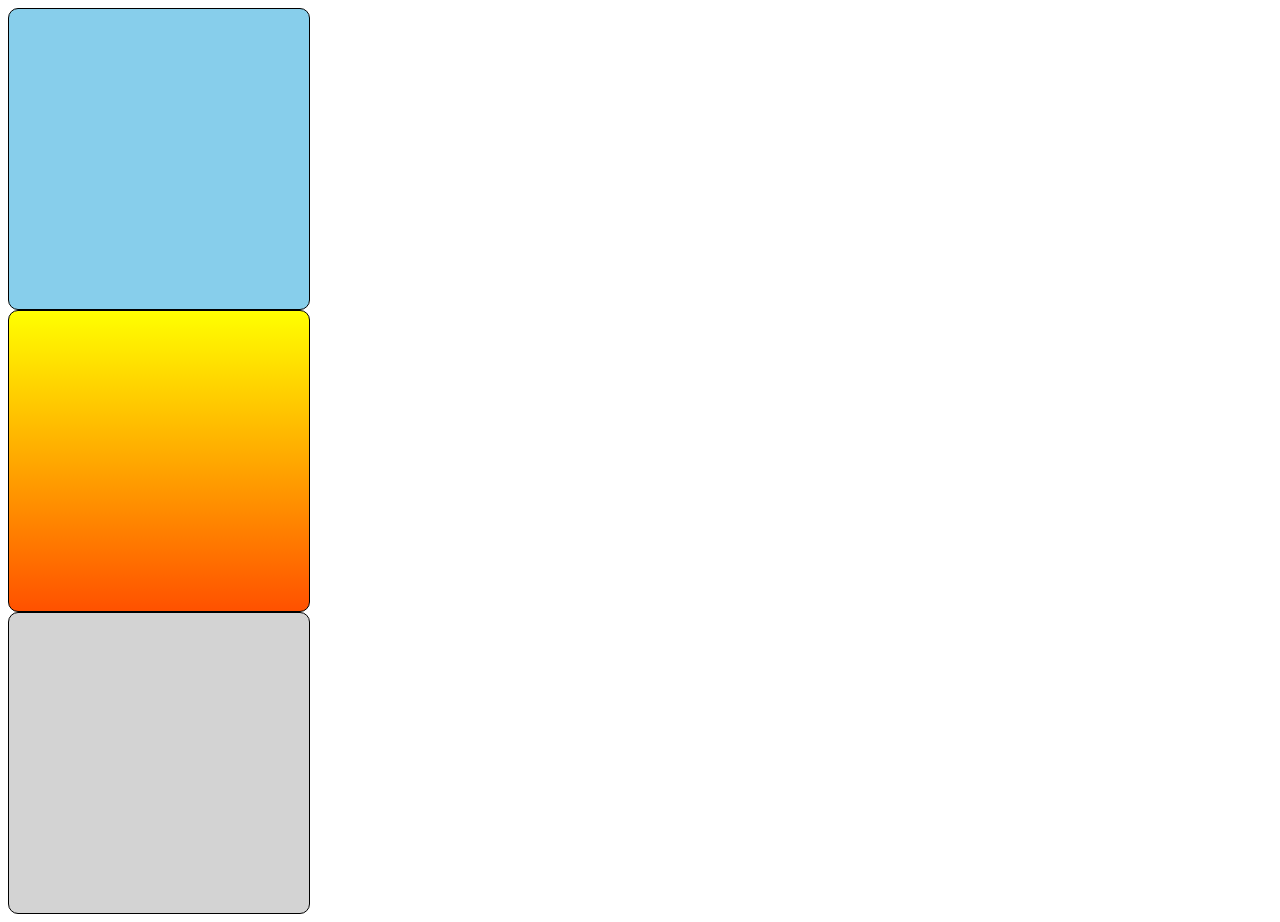
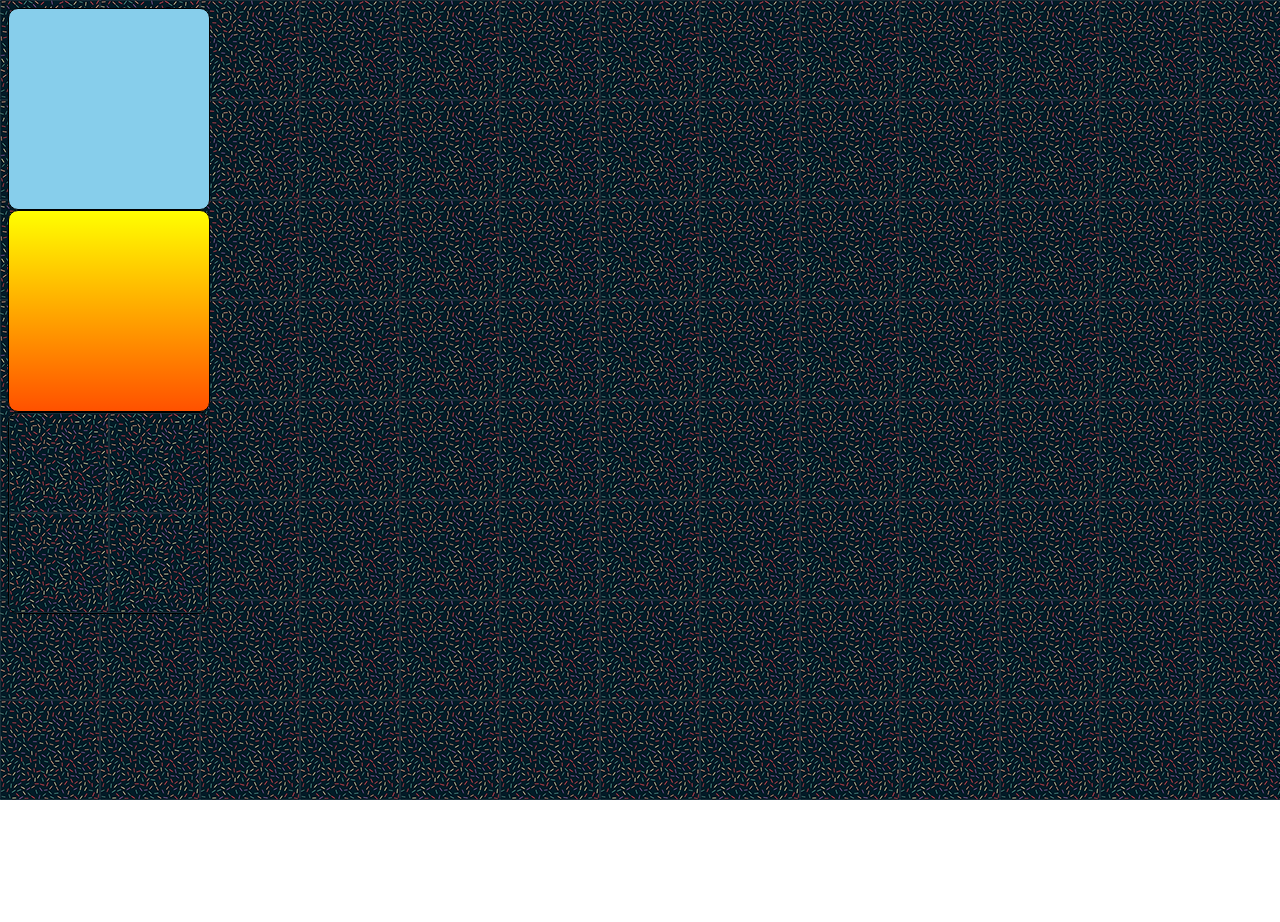
Before and after one commit to Matheus313/HTML-CSS, a plain HTML site: page EXERCÍCIOS/ex022/fundo001.html in a window 1280 px wide. After the commit the page ends 800 px from the top, so only its background shows below. Drawn offline with Linux system fonts and the light colour scheme.

Commit message:
novas atualizações

```diff
--- a/EXERCÍCIOS/ex022/fundo001.html
+++ b/EXERCÍCIOS/ex022/fundo001.html
@@ -7,11 +7,15 @@
 
     </title>
     <style>
+        body{
+            background-image: url('imagens/pattern001.png');
+
+        }
         div.quadrado{
             border: 1px solid black;
             border-radius: 10px;
-            width: 300px;
-            height: 300px;
+            width: 200px;
+            height: 200px;
             background-color: lightgrey;
         }
         #q1{
@@ -23,7 +27,7 @@
 
         }
         #q3{
-            background-image: url('imagens/');
+            background-image: url('imagens/pattern001.png');
 
         }
     </style>
```
Also changed, not shown: EXERCÍCIOS/ex022/imagens/pattern001.png (added), EXERCÍCIOS/ex022/imagens/pattern002.png (added), EXERCÍCIOS/ex022/imagens/pattern003.png (added), EXERCÍCIOS/ex022/imagens/pattern004.png (added), EXERCÍCIOS/ex022/imagens/target001.png (added), EXERCÍCIOS/ex022/imagens/wallpaper001.jpg (added), EXERCÍCIOS/ex022/imagens/wallpaper002.jpg (added), EXERCÍCIOS/ex022/imagens/wallpaper003.jpg (added), EXERCÍCIOS/ex022/imagens/wallpaper004.jpg (added), EXERCÍCIOS/ex022/imagens/wallpaper005.jpg (added), EXERCÍCIOS/ex022/imagens/wallpaper006.jpg (added).
